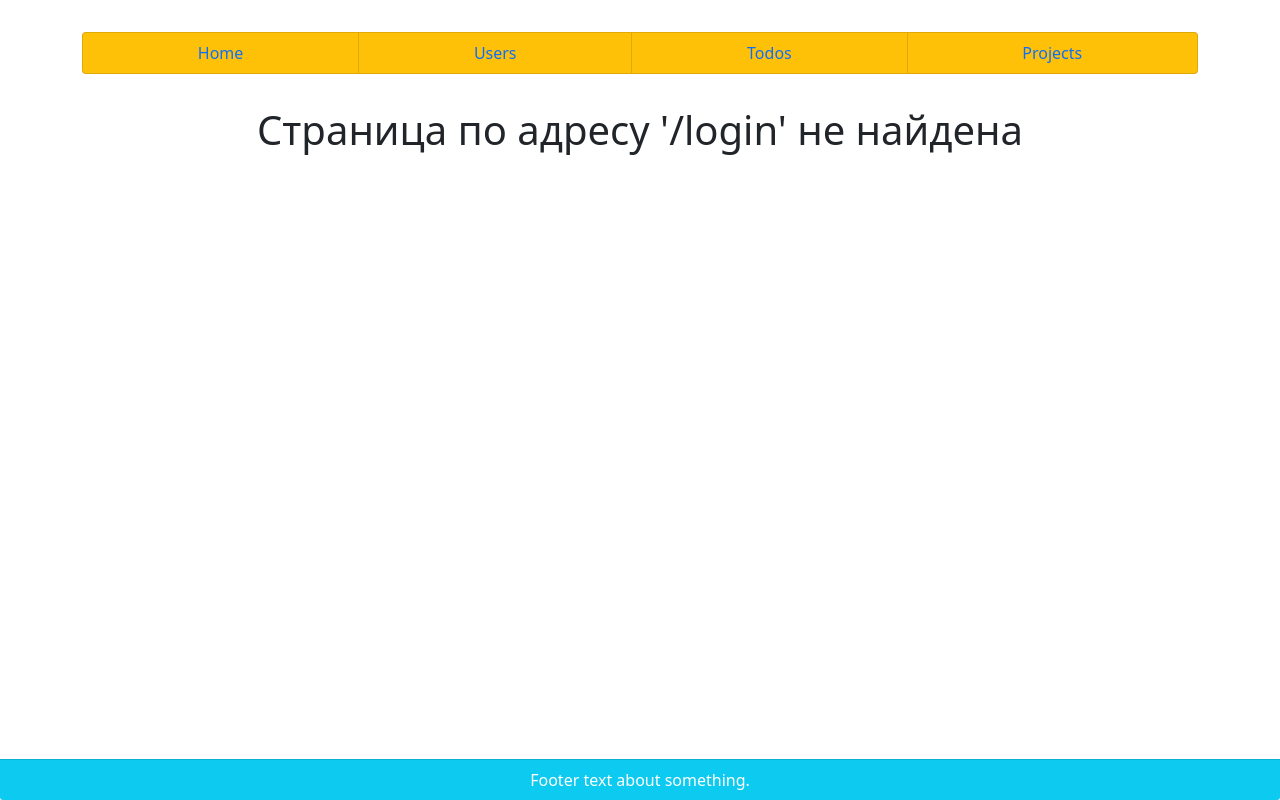
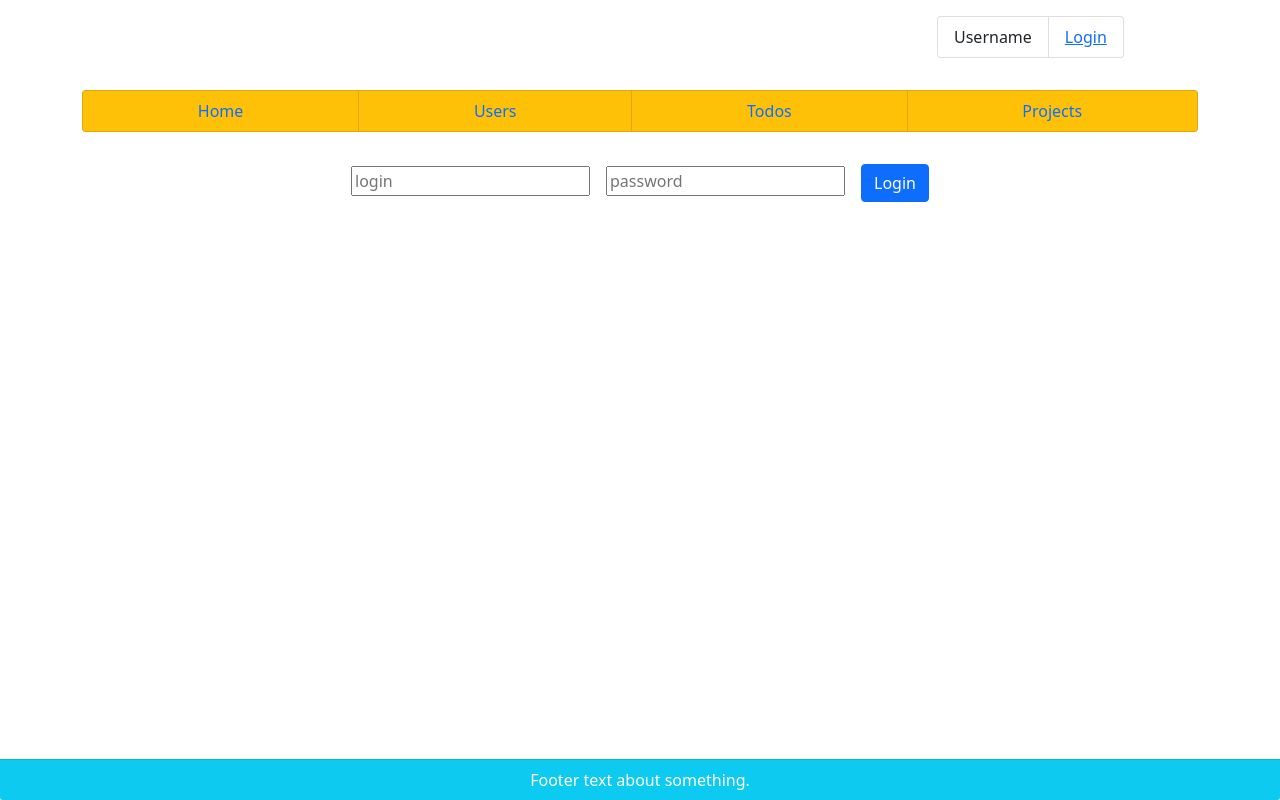
Before and after one commit to alliaswolf/Django_REST_framework_GB, a React (Create React App) app in the folder TODO_List/frontend/: page /login in a window 1280 px wide. Built offline with nearby package versions, Linux system fonts and the light colour scheme; no server answers.

Commit message:
Создание компонента для авторизации с формой логина и пароля.

```diff
--- a/TODO_List/frontend/src/App.js
+++ b/TODO_List/frontend/src/App.js
@@ -6,8 +6,9 @@ import InfoList from "./components/Home";
 import TodoList from "./components/Todos";
 import MenuList from "./components/Menu";
 import Footer from "./components/Footer";
+import LoginForm from "./components/Auth";
 import axios from "axios";
-import { BrowserRouter, Route, Switch } from "react-router-dom";
+import { BrowserRouter, Route, Switch, Link } from "react-router-dom";
 
 const NotFound404 = ({ location }) => {
   return (
@@ -24,18 +25,16 @@ class App extends React.Component {
       users: [],
       todos: [],
       projects: [],
-      menu: [],
+      menu: [
+        { id: 1, link: "/", title: "Home" },
+        { id: 2, link: "/user", title: "Users" },
+        { id: 3, link: "/todo", title: "Todos" },
+        { id: 4, link: "/project", title: "Projects" },
+      ],
       textFooter: "Footer text about something.",
     };
   }
-  componentDidMount() {
-    const menu = [
-      { id: 1, link: "/", title: "Home" },
-      { id: 2, link: "/user", title: "Users" },
-      { id: 3, link: "/todo", title: "Todos" },
-      { id: 4, link: "/project", title: "Projects" },
-    ];
-    this.setState({ menu: menu });
+  load_data() {
     axios
       .get("http://127.0.0.1:8000/api/users/")
       .then((response) => {
@@ -64,11 +63,24 @@ class App extends React.Component {
       })
       .catch((error) => console.log(console.error()));
   }
+  componentDidMount() {
+    this.load_data();
+  }
 
   render() {
     return (
       <div className="container text-center">
         <BrowserRouter>
+          <div className="row pt-3 justify-content-end">
+            <div className="col-3  align-self-end">
+              <ul className="list-group list-group-horizontal">
+                <li className="list-group-item">Username</li>
+                <li className="list-group-item">
+                  <Link to="/login">Login</Link>
+                </li>
+              </ul>
+            </div>
+          </div>
           <MenuList menu={this.state.menu} />
           <Switch>
             <Route
@@ -82,6 +94,7 @@ class App extends React.Component {
                 />
               )}
             />
+            <Route exact path="/login" component={() => <LoginForm />} />
             <Route
               exact
               path="/user"
--- /dev/null
+++ b/TODO_List/frontend/src/components/Auth.js
@@ -0,0 +1,42 @@
+import React from "react";
+
+class LoginForm extends React.Component {
+  constructor(props) {
+    super(props);
+    this.state = { login: "", password: "" };
+  }
+  handleChange(event) {
+    this.setState({ [event.target.name]: event.target.value });
+  }
+  handleSubmit(event) {
+    console.log(this.state.login + " " + this.state.password);
+    event.preventDefault();
+  }
+  render() {
+    return (
+      <form
+        className="form-inline"
+        onSubmit={(event) => this.handleSubmit(event)}
+      >
+        <input
+          type="text"
+          name="login"
+          placeholder="login"
+          className="mx-2"
+          value={this.state.login}
+          onChange={(event) => this.handleChange(event)}
+        />
+        <input
+          type="text"
+          name="password"
+          placeholder="password"
+          className="mx-2  "
+          value={this.state.password}
+          onChange={(event) => this.handleChange(event)}
+        />
+        <input className="btn btn-primary mx-2" type="submit" value="Login" />
+      </form>
+    );
+  }
+}
+export default LoginForm;
```
